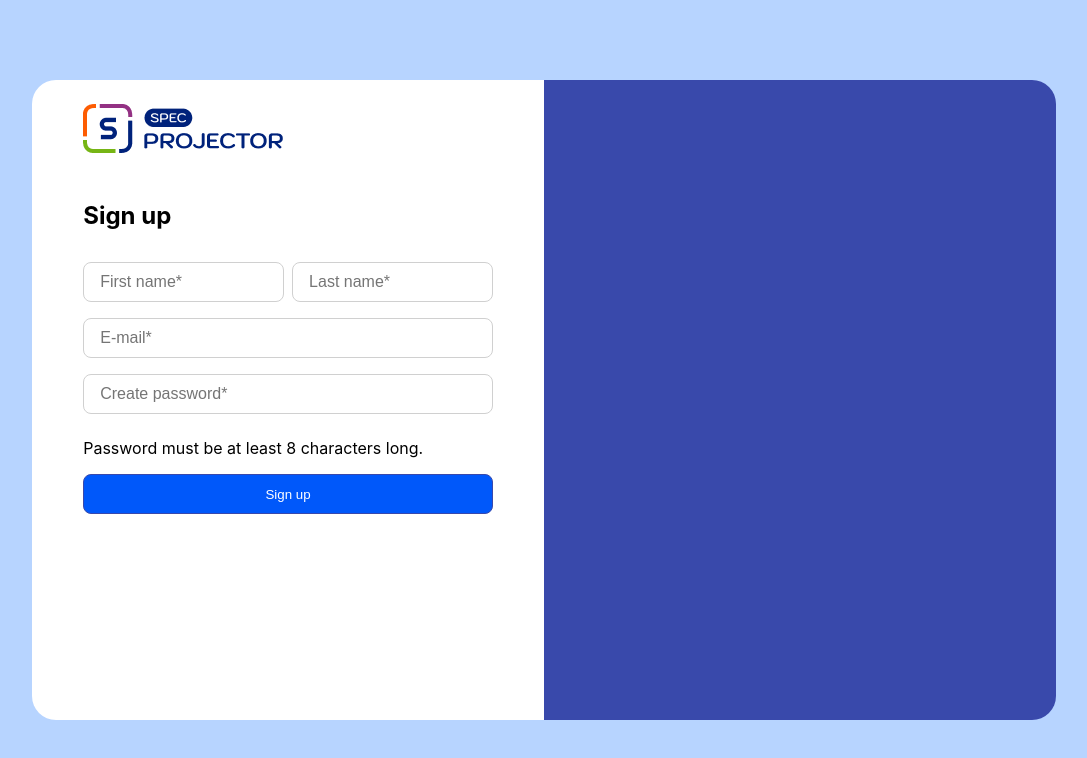
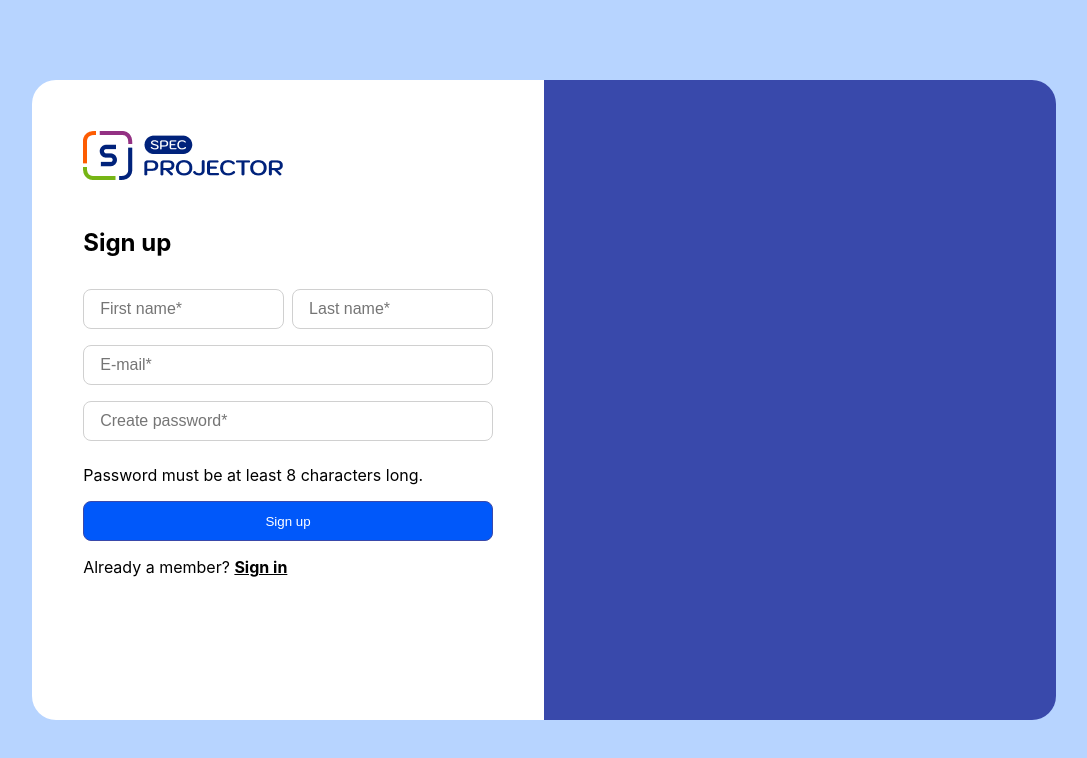
Before and after one commit to Phokhin/Phokhin.github.io, a plain HTML site: page register.html in a window 1280 px wide. Shown: the whole page, without its empty margins (96-1183 px from the left). Drawn offline with Linux system fonts and the light colour scheme.

Commit message:
complete form

```diff
--- a/css/register.css
+++ b/css/register.css
@@ -31,7 +31,7 @@ textarea {
   display: block;
   width: 200px;
   height: 49px;
-  margin-top: 24px;
+  margin-top: 10%;
   margin-left: 10%;
   margin-bottom: 24px;
 }
@@ -103,6 +103,9 @@ textarea {
 .font-normal {
   font-weight: normal;
 }
+.font-black{
+  color: #000;
+}
 
 .font-title {
   font-size: 24px;
--- a/register.html
+++ b/register.html
@@ -23,6 +23,7 @@
                     <input type="password" placeholder="Create password*" class="fill-input" required>
                     <p class="font-para font-normal">Password must be at least 8 characters long.</p>
                     <button class="button-sign-up">Sign up</button>
+                    <p class="font-para font-normal">Already a member? <a href="#" class="font-para font-bold font-black">Sign in</a></p>
 
 
                 </div>
```
